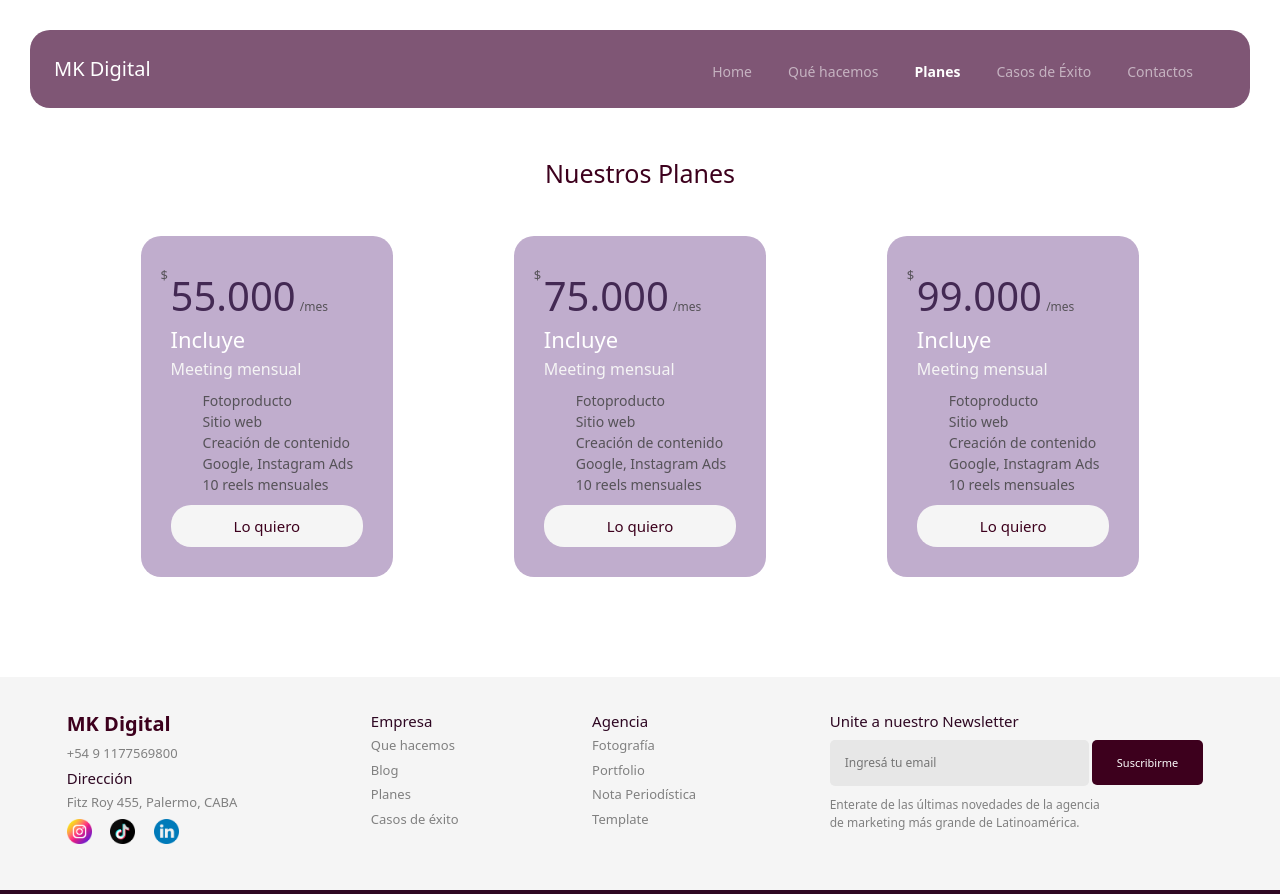
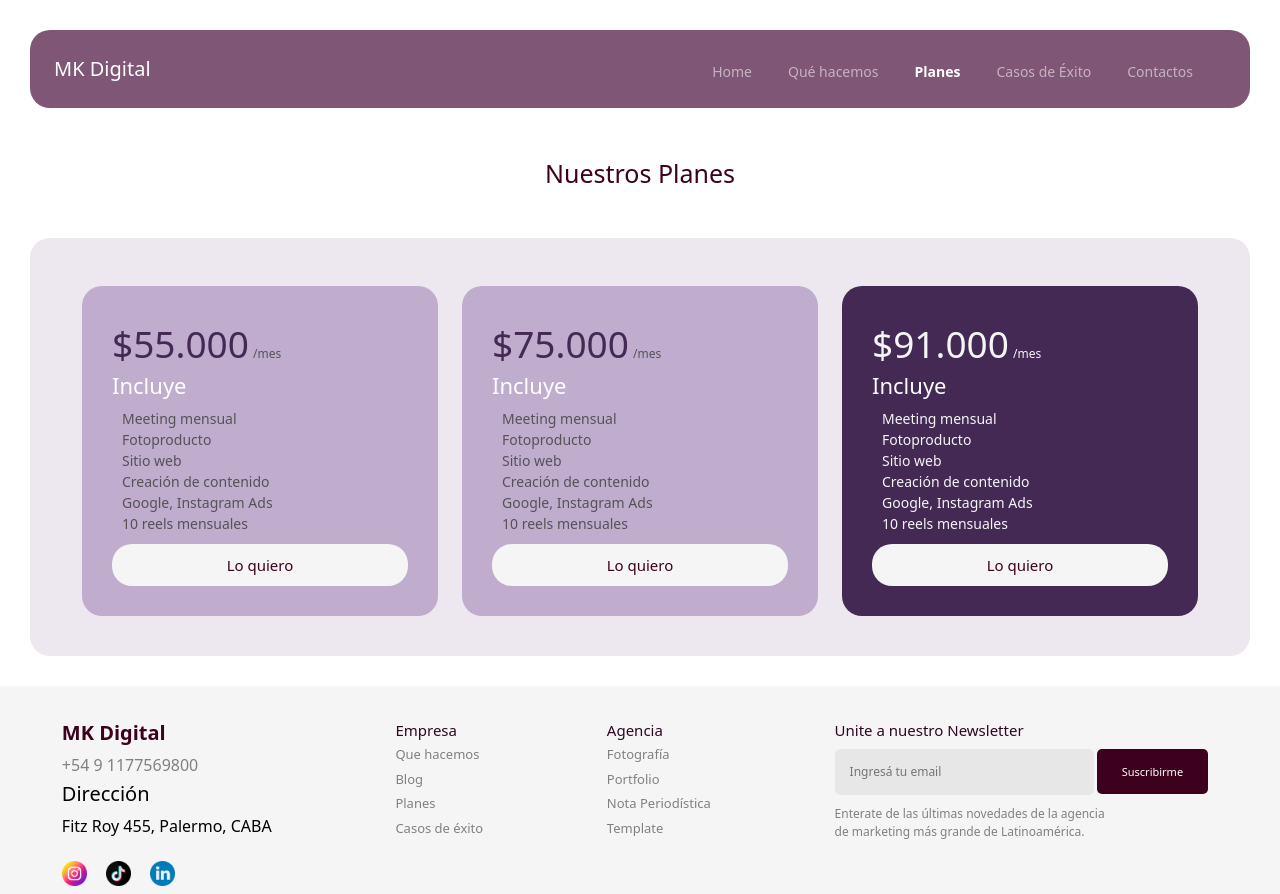
Before and after one commit to micasolf/mkdigitalweb, a website: page pages/planes.html in a window 1280 px wide. Shown: the top 894 px of the page. Drawn offline with nearby package versions, Linux system fonts and the light colour scheme.

Commit message:
styles and css

```diff
--- a/css/style.css
+++ b/css/style.css
@@ -104,7 +104,6 @@ header nav ul li{
     background: #ffffff;
     color: #2E0722;
 }
-
 .container-home h2{
     font-size: 70px;
     color: rgba(245, 245, 245, 0.822);
@@ -199,6 +198,9 @@ header nav ul li{
     color: #3D001D;
     font-size: 25px;
 }
+.direction {
+    color: black;
+}
 .grid-container img{
     width: 70px;
 }
@@ -238,8 +240,6 @@ header nav ul li{
     background-color: #73be64;
     color: #ffffff;
 }
-
-
 .title-price{
     padding: 20px;
     text-align: center;
@@ -250,33 +250,99 @@ header nav ul li{
     display: flex;
     text-align: left;
     justify-content: space-evenly;
-    padding: 20px;
-    padding-bottom: 100px;
+    padding: 40px;
+    margin: 30px;
+    background-color: #c0adcd4b;
+    border-radius: 20px;
 }
 .peso{
-    position: absolute;
     left: -10px;
     color: #3f3f3fd3;
-    font-size: 13px;
+    font-size: 20px;
+}
+.pesodif{
+    left: -10px;
+    color: whitesmoke;
+    font-size: 20px;
 }
 .mes{
     color: #3f3f3fd3;
     font-size: 12px;
 }
+.mesdif{
+    color: whitesmoke;
+    font-size: 12px;
+}
 .box-price{
     position: relative;
+}
+.box-price-dif{
+    color: whitesmoke;
 }
 .tabla{
     padding: 30px;
     background: #C0ADCD;
     border-radius: 20px;
 }
+.tabladif{
+    padding: 30px;
+    background: #432953;
+    border-radius: 20px;
+}
+.tabla-p{
+    background-color: #f5f5f5b3;
+    border-radius: 8px;
+    text-align: center;
+    padding: 5px;
+    font-size: 14px;
+}
 .number{
-    font-size: 40px;
+    font-size:37px;
     color: #432953;
+}
+.numberdif{
+    font-size: 37px;
+    color: whitesmoke;
+}
+.caracteristicas-price-dif a{
+    color: whitesmoke;
+    background: whitesmoke;
+    color: #3D001D;
+    padding: 10px;
+    text-decoration: none;
+    border-radius: 20px;
+    display: block;
+    font-size: 15px;
+    text-align: center;
+}
+.caracteristicas-price-dif{
+    color: whitesmoke;
+    list-style: none;
+}
+.caracteristicas-price-dif ul{
+    margin: 10px 10px 10px 0px;
+    padding-left: 10px;
+}
+.caracteristicas-price-dif ul li{
+    list-style: none;
+    color: whitesmoke;
+    font-size: 14px;
+
+
+}
+.caracteristicas-price-dif h4{
+    font-size: 22px;
+    color: white;
+    font-weight: normal;
+}
+.caracteristicas-price-dif h5{
+    font-size: 16px;
+    font-weight: normal;
+    color: whitesmoke;
 }
 .caracteristicas-price ul{
     margin: 10px 10px 10px 0px;
+    padding-left: 10px;
 }
 .caracteristicas-price ul li{
     list-style: none;
@@ -307,8 +373,6 @@ header nav ul li{
     width: 100%;
     max-width: 1100px;
     margin: auto;
-    margin-top: 60px;
-    margin-bottom: 60px;
     display: grid;
     grid-template-columns: repeat(3, 1fr);
     grid-template-rows: 280px;
@@ -358,15 +422,18 @@ border-radius: 10px;
     padding-top: 10px;
     font-size: 28px;
 }
-
 .info .infoleft {
     grid-row-start: span 2;
 }
-
 .datos{
     display: flex;
     text-align: left;
-    align-items: center;
+    align-items: baseline;
+    margin-top: 8px;
+}
+.datos i{
+
+    margin-right: 8px;
 }
 .container__footer{
     background-color: whitesmoke;
@@ -396,7 +463,7 @@ border-radius: 10px;
 .link-footer{
     text-decoration: none;
 }
-.box__footer h3{
+.box_footer h3{
     font-size: 20px;
     font-weight: 600;
     color: #3D001D;
@@ -410,6 +477,7 @@ border-radius: 10px;
     color: #2E0722;
     margin-bottom: 6px;
 }
+
 .box__footer ul li{
     list-style: none;
     margin-bottom: 5px;
@@ -444,6 +512,16 @@ border-radius: 10px;
     padding-top: 14px;
     margin: 0%;
     font-size: 12px;
+}
+.btn-contact{
+    text-decoration: none;
+    margin: 0%;
+    color: white;
+    font-size: 14px;
+    background-color: #3D001D;
+    padding: 10px 30px;
+    margin: 5px 5px 5px 0px;
+    border-radius: 5px;
 }
 .btn-footer{
     text-decoration: none;
@@ -487,6 +565,14 @@ border-radius: 10px;
     .container-home{
         display: flex;
         flex-direction: column;
+    }
+    .info{
+        display: grid;
+        grid-template-columns: none;
+        grid-gap: 15px;
+        margin-left: 30px;
+        margin-right: 30px;
+        margin-bottom: 30px;
     }
     .home-text{
         justify-content: center;
--- a/pages/planes.html
+++ b/pages/planes.html
@@ -48,16 +48,18 @@
         <main>
             <h2 class="title-price">Nuestros Planes</h2>
             <section class="price-container">
+                <div class="row" style="width: 100%;">
+                    <div  class="col-lg-4 col-md-12 col-12 mt-2">
                         <div class="tabla">
+
                     <div class="box-price">
-                        <span class="peso">$</span>
-                        <span class="number">55.000</span>
+                            <span class="number">$55.000</span>
                             <span class="mes">/mes</span>
                         </div>
                         <div class="caracteristicas-price">
                             <h4>Incluye</h4>
-                        <h5>Meeting mensual</h5>
                             <ul>
+                                <li>Meeting mensual</li>
                                 <li>Fotoproducto</li>
                                 <li>Sitio web</li>
                                 <li>Creación de contenido</li>
@@ -67,16 +69,17 @@
                             <a href="">Lo quiero</a>
                         </div>
                     </div>
+                </div>
+                    <div  class="col-lg-4 col-md-12 col-12 mt-2">
                         <div class="tabla">
                         <div class="box-price">
-                        <span class="peso">$</span>
-                        <span class="number">75.000</span>
+                            <span class="number">$75.000</span>
                             <span class="mes">/mes</span>
                         </div>
                         <div class="caracteristicas-price">
                             <h4>Incluye</h4>
-                        <h5>Meeting mensual</h5>
                             <ul>
+                                <li>Meeting mensual</li>
                                 <li>Fotoproducto</li>
                                 <li>Sitio web</li>
                                 <li>Creación de contenido</li>
@@ -86,16 +89,17 @@
                             <a href="">Lo quiero</a>
                         </div>
                     </div>
-                <div class="tabla">
-                    <div class="box-price">
-                        <span class="peso">$</span>
-                        <span class="number">99.000</span>
-                        <span class="mes">/mes</span>
                     </div>
-                    <div class="caracteristicas-price">
+                    <div class="col-lg-4 col-md-12 col-12 mt-2">
+                    <div class="tabladif">
+                        <div class="box-price-dif">
+                            <span class="numberdif">$91.000</span>
+                            <span class="mesdif">/mes</span>
+                        </div>
+                        <div class="caracteristicas-price-dif">
                             <h4>Incluye</h4>
-                        <h5>Meeting mensual</h5>
                             <ul>
+                                <li>Meeting mensual</li>
                                 <li>Fotoproducto</li>
                                 <li>Sitio web</li>
                                 <li>Creación de contenido</li>
@@ -105,15 +109,22 @@
                             <a href="">Lo quiero</a>
                         </div>
                     </div>
+                </div>
+                </div>
             </section>
         </main>
         <footer>
             <div class="container__footer">
-                <div class="box__footer">
+                <div class="box_footer">
+                    <div>
                         <h3>MK Digital</h3>
                         <p class="phone-number-footer">+54 9 1177569800</p>
+                    </div>
+                    <div class="direction">
                         <h5>Dirección</h5>
-                        <p>Fitz Roy 455, Palermo, CABA <br>
+                        <p class="direction-footer">Fitz Roy 455, Palermo, CABA
+                    </div>
+                    <div>
                         <a class="link-footer" href="https://www.instagram.com/" target="_blank">
                             <img class="imgfooter" src="../img/instagramlogo.png" alt="Logo instagram">
                         </a>
@@ -123,6 +134,8 @@
                         <a class="link-footer" href="https://www.linkedin.com/" target="_blank">
                             <img class="imgfooter" src="../img/linkedinlogo.png" alt="Logo linkedin">
                         </a>
+                    </div>
+                    <div class="linea"></div>
                 </div>
                 <div class="box__footer">
                     <h5>Empresa</h5>
@@ -150,7 +163,8 @@
                             <a class="btn-footer" href="http://laweb.com" target="_blank">Suscribirme</a>
                     </div>
                     </form>
-                    <p class="p-footer">Enterate de las últimas novedades de la agencia<br>de marketing más grande de Latinoamérica.</p>
+                    <p class="p-footer">Enterate de las últimas novedades de la agencia<br>de marketing más grande de
+                        Latinoamérica.</p>
                 </div>
             </div>
             <div class="copyright">
--- /dev/null
+++ b/scss/base/_generales.scss
@@ -0,0 +1,7 @@
+@import url('https://fonts.googleapis.com/css2?family=Poppins:wght@100;200;400;700&display=swap');
+
+*{
+    margin: 0;
+    padding: 0;
+    box-sizing: border-box;
+}
--- /dev/null
+++ b/scss/components/_main.scss
@@ -0,0 +1,7 @@
+body{
+    font-family: 'Poppins', sans-serif;
+    background-image: url("../img/backgrounf.png");
+    background-position: center;
+    background-size: cover;
+    background-attachment: fixed;
+}
```
Also changed, not shown: index.html (+1 -0 lines), package.json (added, +25 -0 lines), pages/contacto.html (+13 -6 lines), pages/exito.html (+12 -5 lines), pages/quehacemos.html (+12 -5 lines), scss/components/_header.scss (added, +11 -0 lines), css/estilos.css (added), scss/base/_mediaquery.scss (added), scss/base/_variables.scss (added), scss/components/_footer.scss (added), scss/estilos.scss (added), 2 other files. Lines whose indentation alone changed are shown as unchanged.
